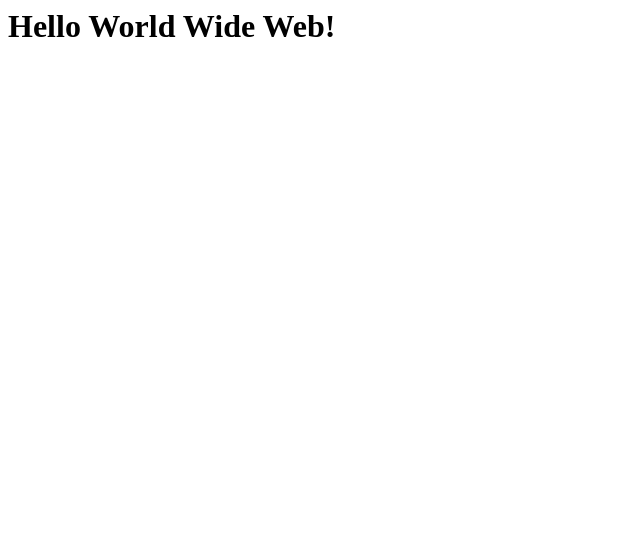
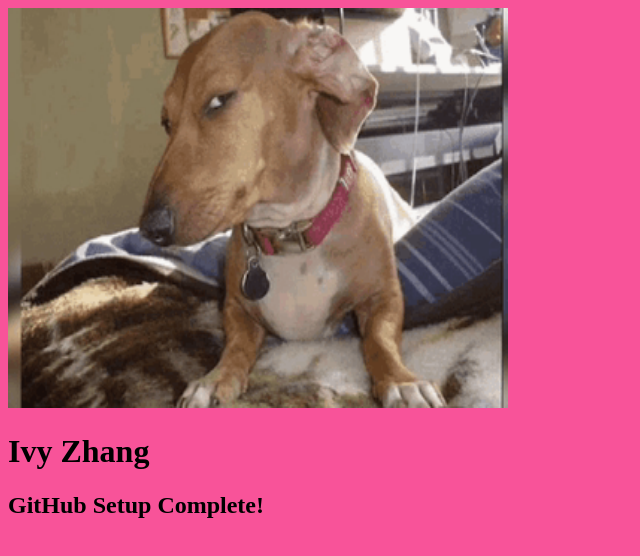
Before and after one commit to ivzng/exercise-3, a plain HTML site: page index.html in a window 1280 px wide. Shown: the whole page, without its empty margins (0-640 px from the left). Drawn offline with Linux system fonts and the light colour scheme.

Commit message:
deleted ".gif"

```diff
--- a/index.html
+++ b/index.html
@@ -1 +1,14 @@
-<h1>Hello World Wide Web!</h1>
+<!DOCTYPE html>
+<head>
+<title>GitHub Setup</title>
+<html lang="en-CA">
+<meta charset="UTF-8">
+</html>
+<!--Made by <Ivy Zhang> on <Jan 21, 2025-->
+</head>
+<body style="background-color:#f85399;">
+  <a href="https://tenor.com/view/side-eye-dog-side-eye-gif-16597595727189101295"><img src="dog.gif" alt="Side eye dog" style="width:500px;height:400px;">
+  </a>
+<h1>Ivy Zhang</h1>
+<h2>GitHub Setup Complete!</h2>
+</body>
```
